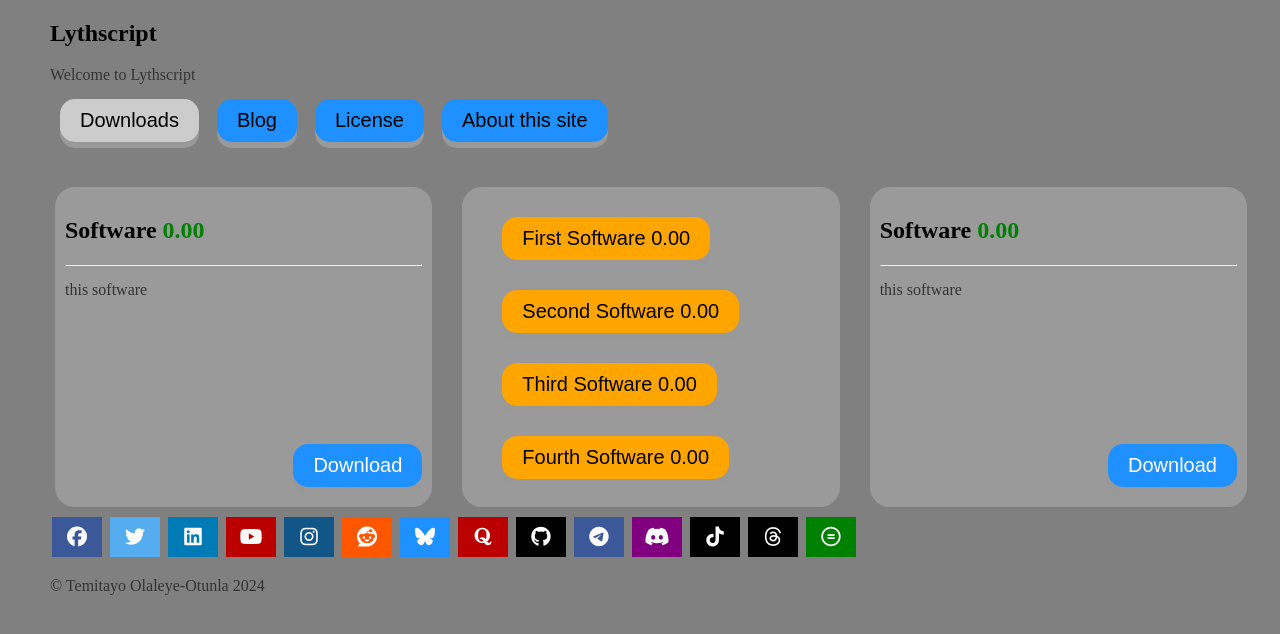
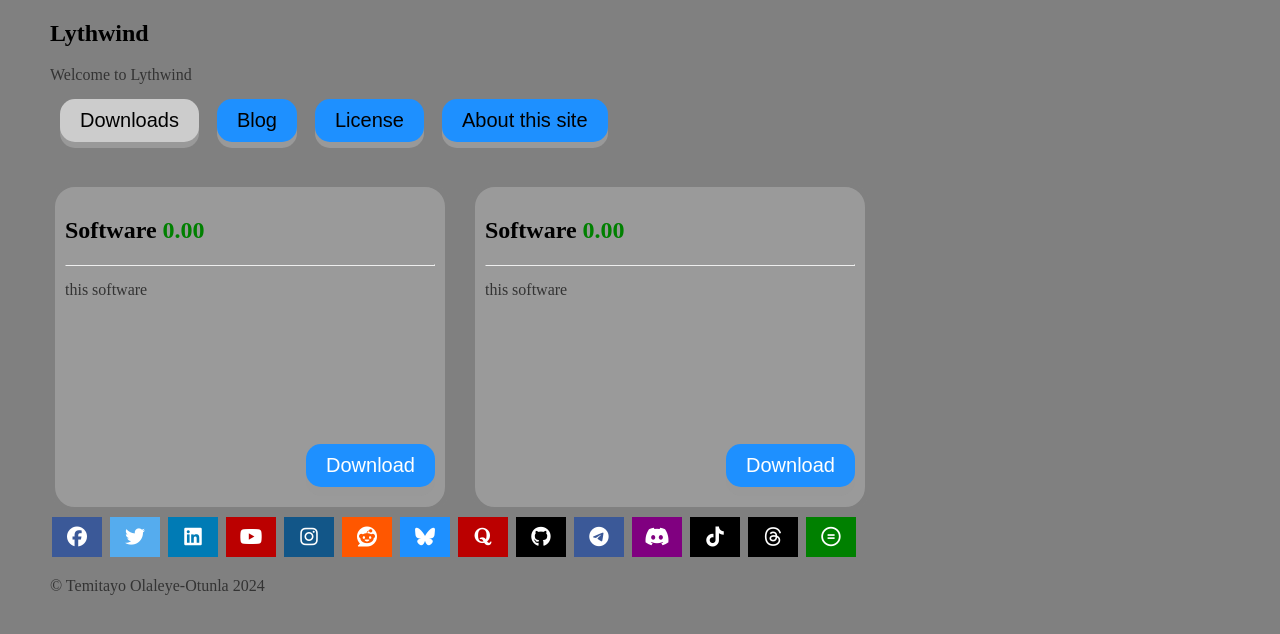
Before and after one commit to lythwind/lythwind.github.io, a Jekyll site: the page built from desktop.html, in a window 1280 px wide. Shown: the top 634 px of the page. Built offline with Jekyll 4.4.1, drawn with Linux system fonts in a browser that asks for light colours; nearby versions of some CDN libraries.

Commit message:
Update desktop.html

```diff
--- a/desktop.html
+++ b/desktop.html
@@ -1,11 +1,11 @@
 ---
 layout: desktop
-title: Lythscript
-description: Welcome to Lythscript
+title: Lythwind
+description: Welcome to Lythwind
 ---
 
-  <h2>Lythscript</h2>
-<p>Welcome to Lythscript</p>
+  <h2>Lythwind</h2>
+<p>Welcome to Lythwind</p>
 
 <div class="tab">
   <button class="tablinks" onclick="openTab(event,'downloads')" id="defaultOpen" >Downloads</button>
@@ -29,15 +29,6 @@ description: Welcome to Lythscript
 	</div>
 
 
-
-	<div>
-  <div class = "bdiv2">
-  <button class= "bn" onclick="document.location='#'">First Software 0.00</button>
-  <button class= "bn" onclick="document.location='#'">Second Software 0.00</button>
-  <button class= "bn" onclick="document.location='#'">Third Software 0.00</button>
-  <button class= "bn" onclick="document.location='#'">Fourth Software 0.00</button>
-  </div>
-  </div>
 
 
 
@@ -94,7 +85,7 @@ OF THIS SOFTWARE, EVEN IF ADVISED OF THE POSSIBILITY OF SUCH DAMAGE.</p>
 </div>
 
 <div id="about" class="tabcontent">
-<h2>lythscript.github.io is:</h2>
+<h2>lythwind.github.io is:</h2>
 	<p>Licensed under Creative Commons Zero v1.0 Universal</p>
 
 
```
